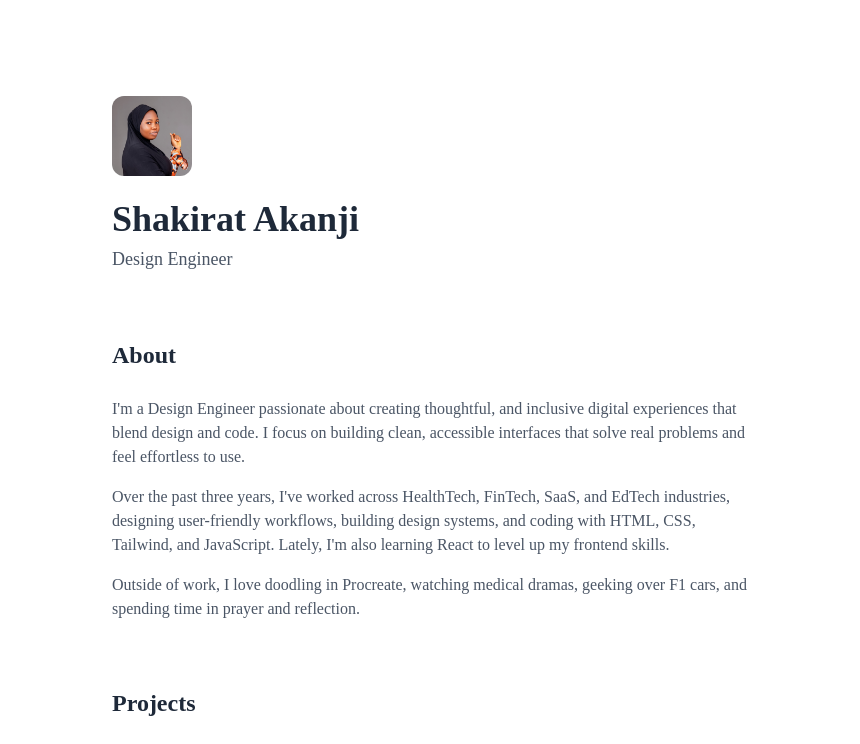
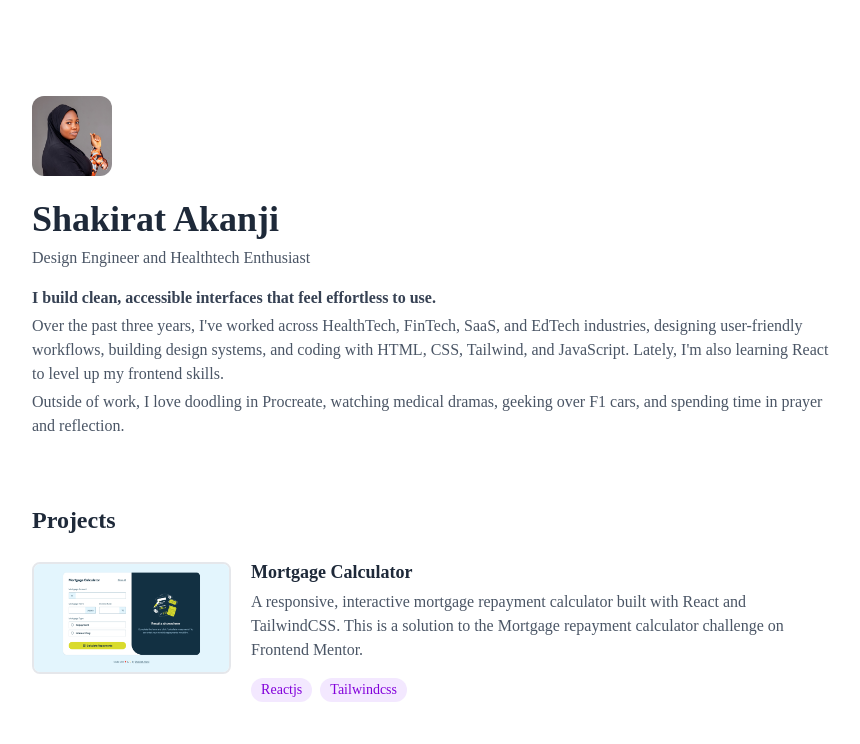
Before and after one commit to Anikhe00/Portfolio-V1, a React (Vite) app: page / in a window 1280 px wide. Shown: the top 744 px of the page, without its empty margins (208-1068 px from the left). Built offline with nearby package versions, Linux system fonts and the light colour scheme.

Commit message:
Update the About section and reduce the padding on large screens

```diff
--- a/src/App.jsx
+++ b/src/App.jsx
@@ -39,11 +39,11 @@ function App() {
   }, [sections]);
 
   return (
-    <div className="relative mx-auto min-h-screen max-w-screen-xl px-6 py-12 font-sans gap-[2.5rem] md:px-12 lg:px-80 md:py-16 lg:py-24">
+    <div className="flex flex-col mx-auto min-h-screen max-w-screen-xl px-6 py-12 font-sans gap-[1rem] md:px-12 lg:px-60 md:py-16 lg:py-24">
       <Header />
       <main
         id="content"
-        className="flex flex-col gap-[2.5rem] lg:gap-[4rem] items-start lg:py-[4rem] w-full overflow-visible"
+        className="flex flex-col gap-[2.5rem] lg:gap-[4rem] items-start  w-full overflow-visible"
       >
         <About />
         <Projects />
--- a/src/components/layout/About.jsx
+++ b/src/components/layout/About.jsx
@@ -4,16 +4,9 @@ function About() {
       id="about"
       className="flex flex-col gap-[1rem] md:gap-[1.5rem] lg:gap-[1.5rem] scroll-mt-16 lg:scroll-mt-24"
     >
-      <h2 className="text-gray-800 text-[1.25rem] md:text-[1.5rem] lg:text-[1.5rem] font-semibold leading-normal font-[Baskerville]">
-        About
-      </h2>
-
-      <div className="flex flex-col gap-4">
-        <p className="text-gray-600 text-[1rem] leading-[1.5rem] font-normal font-[Manrope]">
-          I'm a Design Engineer passionate about creating thoughtful, and
-          inclusive digital experiences that blend design and code. I focus on
-          building clean, accessible interfaces that solve real problems and
-          feel effortless to use.
+      <div className="flex flex-col gap-1">
+        <p className="text-gray-700 text-[1rem] leading-[1.5rem] font-bold font-[Manrope]">
+          I build clean, accessible interfaces that feel effortless to use.
         </p>
 
         <p className="text-gray-600 text-[1rem] leading-[1.5rem] font-normal font-[Manrope]">
--- a/src/components/layout/Header.jsx
+++ b/src/components/layout/Header.jsx
@@ -15,8 +15,8 @@ export default function Header() {
             <h1 className="text-gray-800 text-[2rem] md:text-[2.25rem] lg:text-[2.25rem] font-bold leading-normal font-[Baskerville]">
               Shakirat Akanji
             </h1>
-            <p className="text-[1.125rem] leading-normal font-normal text-gray-600 font-[Manrope]">
-              Design Engineer
+            <p className="text-[1rem] leading-normal font-normal text-gray-600 font-[Manrope]">
+              Design Engineer and Healthtech Enthusiast
             </p>
           </div>
         </div>
```
